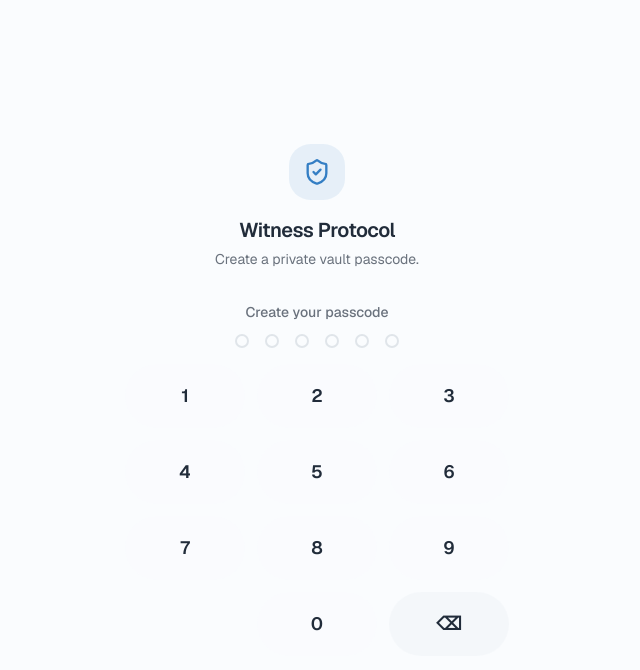
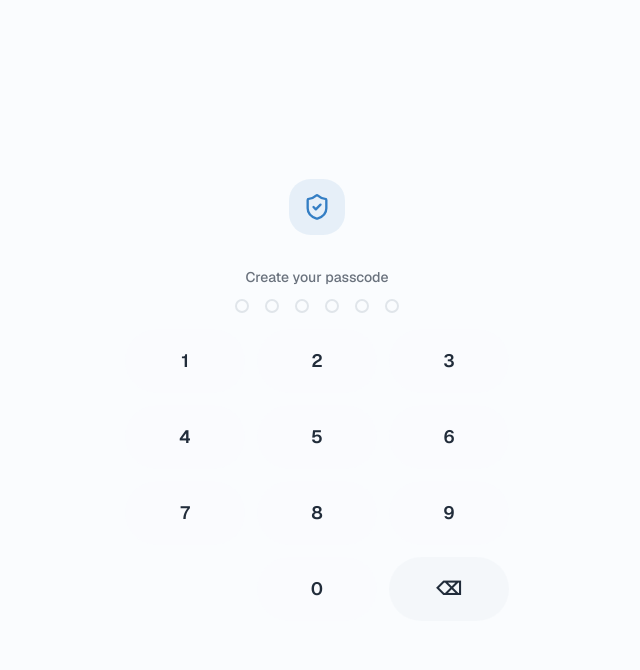
Before and after one commit to samuel1982tiem-glitch/Witness-Protocol, a Next.js app: page / in a window 1280 px wide. Shown: the top 670 px of the page, without its empty margins (323-963 px from the left). Built offline with nearby package versions, Linux system fonts and the light colour scheme.

Commit message:
Minimize login screen: remove title/subtitle text and Clear button, keep shield/dots/keypad only

```diff
--- a/components/vault-gate.tsx
+++ b/components/vault-gate.tsx
@@ -19,8 +19,6 @@ function Brand({ subtitle }: { subtitle: string }) {
       <div className="flex size-14 items-center justify-center rounded-2xl bg-primary/10 text-primary">
         <ShieldCheck className="size-7" aria-hidden="true" />
       </div>
-      <h1 className="mt-4 text-xl font-semibold tracking-tight">Witness Protocol</h1>
-      <p className="mt-1 text-sm leading-relaxed text-muted-foreground">{subtitle}</p>
     </div>
   )
 }
@@ -221,16 +219,6 @@ function UnlockForm() {
         }}
         onDelete={() => setPasscode((s) => s.slice(0, -1))}
       />
-
-      <button
-        className="text-sm text-muted-foreground mt-4"
-        onClick={() => {
-          setPasscode("")
-          setLocalError(null)
-        }}
-      >
-        Clear
-      </button>
     </Shell>
   )
 }
```
